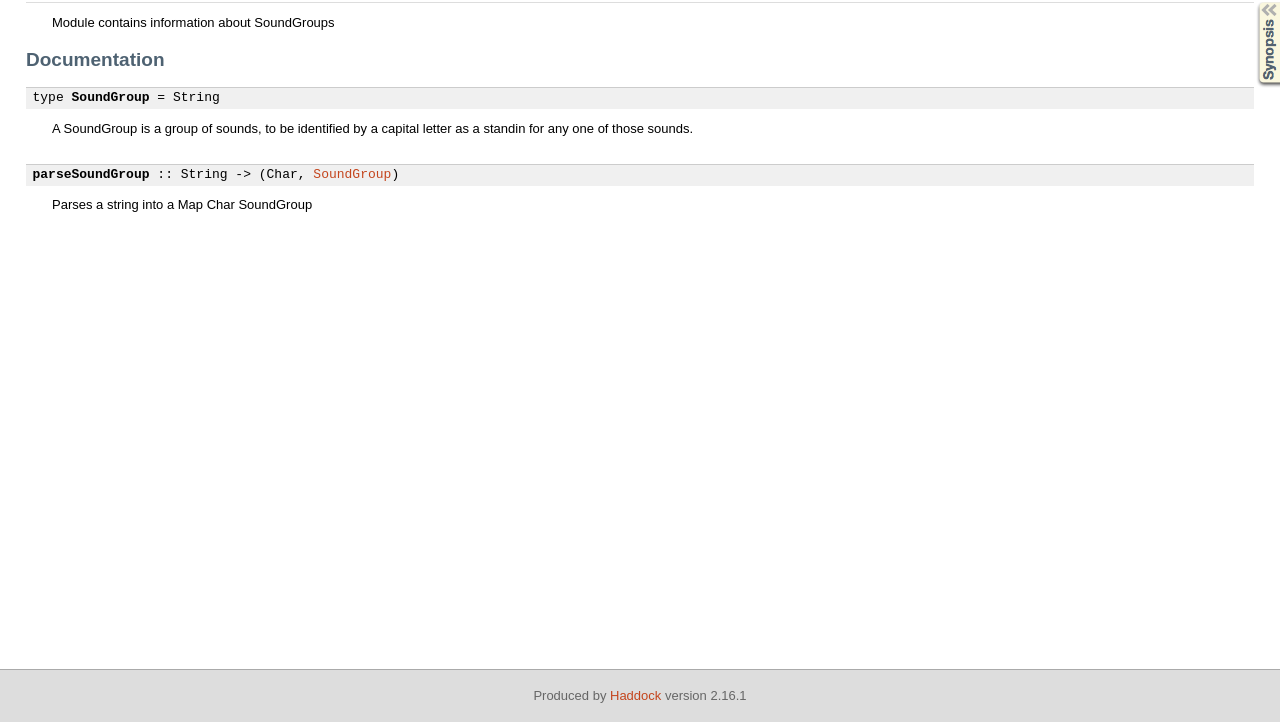
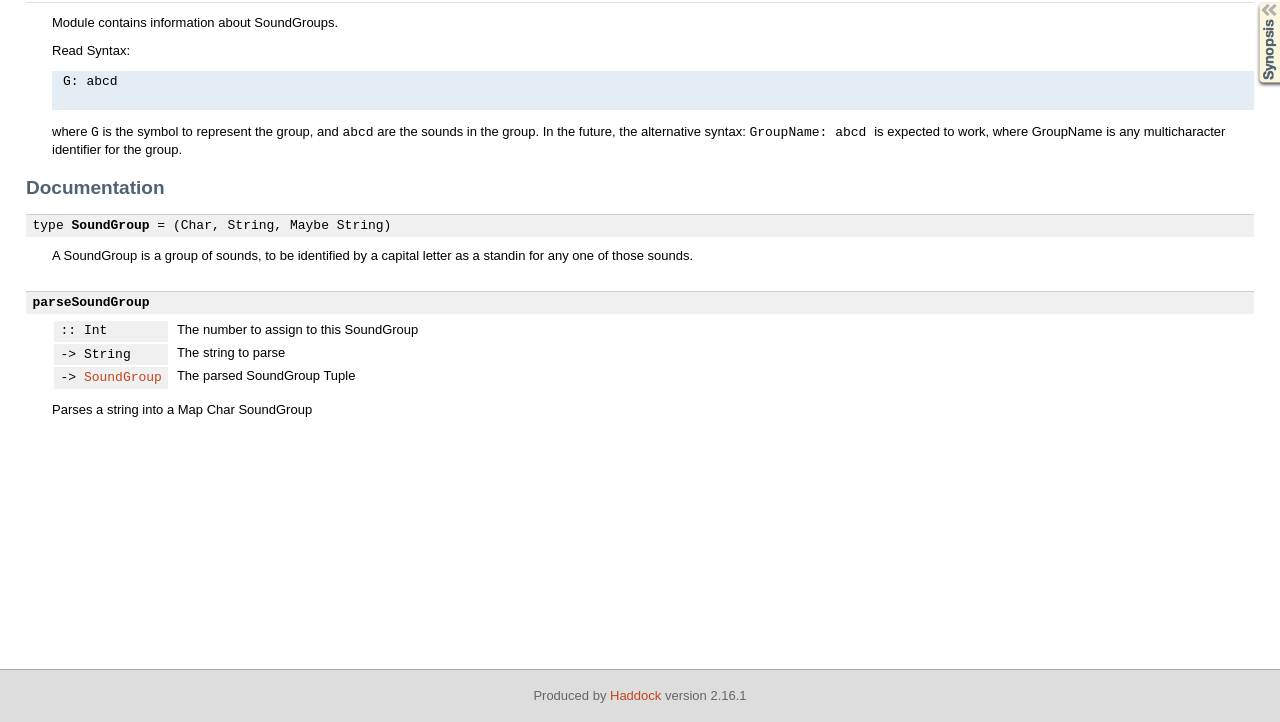
Before and after one commit to alray2569/SoundChange, a plain HTML site: page docs/SoundGroup.html in a window 1280 px wide. Shown: the part 78-800 px from the top of the page. Drawn offline with Linux system fonts and the light colour scheme.

Commit message:
Update docs for long group names

```diff
--- a/docs/SoundGroup.html
+++ b/docs/SoundGroup.html
@@ -1,5 +1,12 @@
 <!DOCTYPE html PUBLIC "-//W3C//DTD XHTML 1.0 Transitional//EN" "http://www.w3.org/TR/xhtml1/DTD/xhtml1-transitional.dtd"><html xmlns="http://www.w3.org/1999/xhtml"><head><meta http-equiv="Content-Type" content="text/html; charset=UTF-8" /><title>SoundGroup</title><link href="ocean.css" rel="stylesheet" type="text/css" title="Ocean" /><script src="haddock-util.js" type="text/javascript"></script><script type="text/javascript">//<![CDATA[
 window.onload = function () {pageLoad();setSynopsis("mini_SoundGroup.html");};
 //]]>
-</script></head><body><div id="package-header"><ul class="links" id="page-menu"><li><a href="index.html">Contents</a></li><li><a href="doc-index.html">Index</a></li></ul><p class="caption empty">&nbsp;</p></div><div id="content"><div id="module-header"><table class="info"><tr><th>Safe Haskell</th><td>Safe</td></tr></table><p class="caption">SoundGroup</p></div><div id="description"><p class="caption">Description</p><div class="doc"><p>Module contains information about SoundGroups</p></div></div><div id="synopsis"><p id="control.syn" class="caption expander" onclick="toggleSection('syn')">Synopsis</p><ul id="section.syn" class="hide" onclick="toggleSection('syn')"><li class="src short"><span class="keyword">type</span> <a href="#t:SoundGroup">SoundGroup</a> = String</li><li class="src short"><a href="#v:parseSoundGroup">parseSoundGroup</a> :: String -&gt; (Char, <a href="SoundGroup.html#t:SoundGroup">SoundGroup</a>)</li></ul></div><div id="interface"><h1>Documentation</h1><div class="top"><p class="src"><span class="keyword">type</span> <a name="t:SoundGroup" class="def">SoundGroup</a> = String</p><div class="doc"><p>A SoundGroup is a group of sounds, to be identified by a
-  capital letter as a standin for any one of those sounds.</p></div></div><div class="top"><p class="src"><a name="v:parseSoundGroup" class="def">parseSoundGroup</a> :: String -&gt; (Char, <a href="SoundGroup.html#t:SoundGroup">SoundGroup</a>)</p><div class="doc"><p>Parses a string into a Map Char SoundGroup</p></div></div></div></div><div id="footer"><p>Produced by <a href="http://www.haskell.org/haddock/">Haddock</a> version 2.16.1</p></div></body></html>
+</script></head><body><div id="package-header"><ul class="links" id="page-menu"><li><a href="index.html">Contents</a></li><li><a href="doc-index.html">Index</a></li></ul><p class="caption empty">&nbsp;</p></div><div id="content"><div id="module-header"><table class="info"><tr><th>Safe Haskell</th><td>Safe</td></tr></table><p class="caption">SoundGroup</p></div><div id="description"><p class="caption">Description</p><div class="doc"><p>Module contains information about SoundGroups.</p><p>Read Syntax:</p><pre> G: abcd
+ </pre><p>where <code>G</code> is the symbol to represent the group, and <code>abcd</code> are the sounds
+  in the group. In the future, the alternative syntax:
+  <code>
+  GroupName: abcd
+  </code>
+  is expected to work, where GroupName is any multicharacter identifier for
+  the group.</p></div></div><div id="synopsis"><p id="control.syn" class="caption expander" onclick="toggleSection('syn')">Synopsis</p><ul id="section.syn" class="hide" onclick="toggleSection('syn')"><li class="src short"><span class="keyword">type</span> <a href="#t:SoundGroup">SoundGroup</a> = (Char, String, Maybe String)</li><li class="src short"><a href="#v:parseSoundGroup">parseSoundGroup</a> :: Int -&gt; String -&gt; <a href="SoundGroup.html#t:SoundGroup">SoundGroup</a></li></ul></div><div id="interface"><h1>Documentation</h1><div class="top"><p class="src"><span class="keyword">type</span> <a name="t:SoundGroup" class="def">SoundGroup</a> = (Char, String, Maybe String)</p><div class="doc"><p>A SoundGroup is a group of sounds, to be identified by a
+  capital letter as a standin for any one of those sounds.</p></div></div><div class="top"><p class="src"><a name="v:parseSoundGroup" class="def">parseSoundGroup</a></p><div class="subs arguments"><p class="caption">Arguments</p><table><tr><td class="src">:: Int</td><td class="doc"><p>The number to assign to this SoundGroup</p></td></tr><tr><td class="src">-&gt; String</td><td class="doc"><p>The string to parse</p></td></tr><tr><td class="src">-&gt; <a href="SoundGroup.html#t:SoundGroup">SoundGroup</a></td><td class="doc"><p>The parsed SoundGroup Tuple</p></td></tr></table></div><div class="doc"><p>Parses a string into a Map Char SoundGroup</p></div></div></div></div><div id="footer"><p>Produced by <a href="http://www.haskell.org/haddock/">Haddock</a> version 2.16.1</p></div></body></html>
```
Also changed, not shown: docs/Condition.html (+2 -2 lines), docs/SoundChange.html (+1 -1 lines), docs/Util.html (+1 -1 lines), docs/doc-index.html (+1 -1 lines), docs/mini_Util.html (+1 -1 lines).
